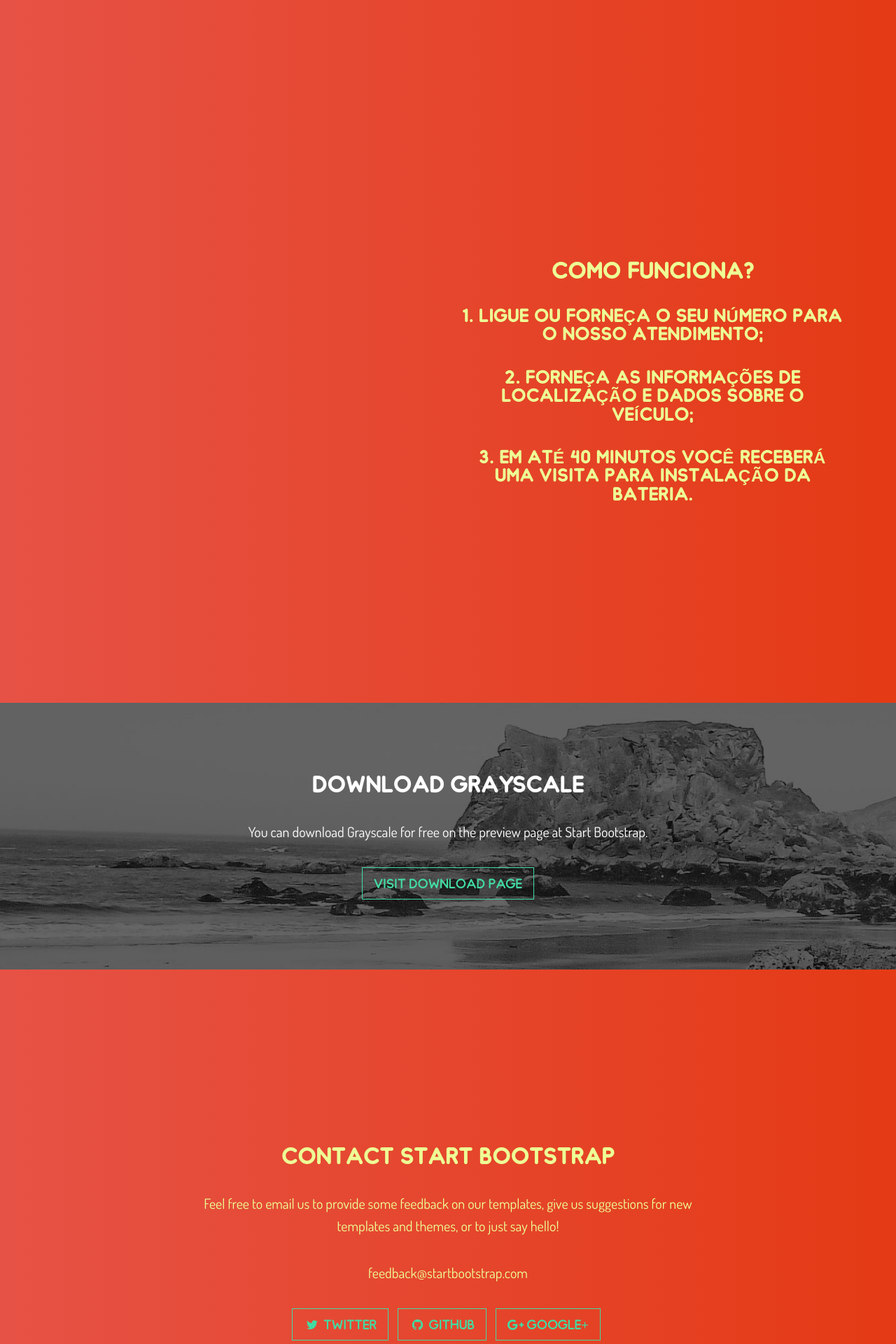
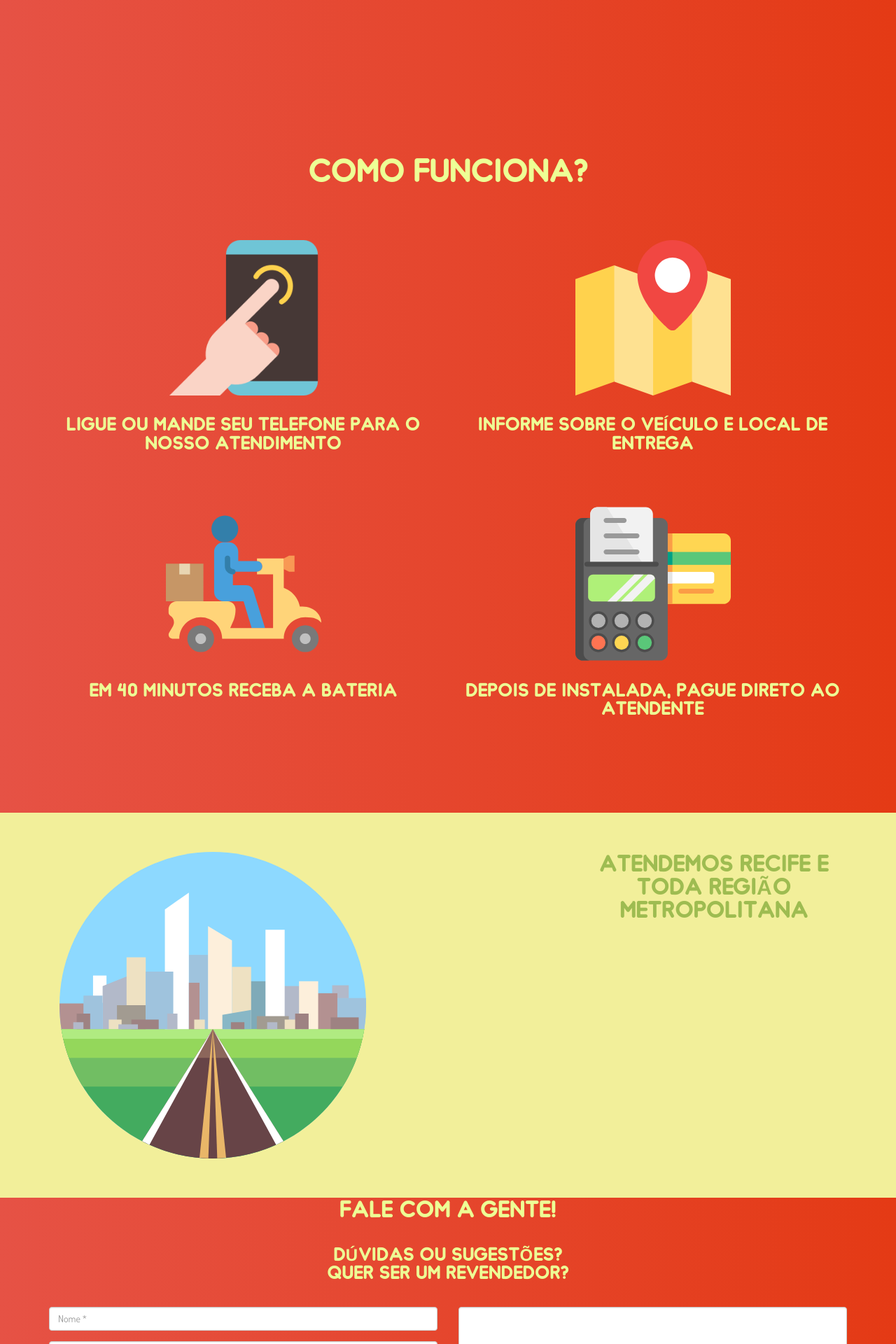
Before and after one commit to 3ecologias/ebat, a Django app: page / in a window 1280 px wide. Shown: the part 680-2600 px from the top of the page at 70% size. Run offline with Django 3.2, Linux system fonts and the light colour scheme; some libraries are stand-ins or nearby versions; some web fonts are replaced.

Commit message:
ebat updates

```diff
--- a/core/static/css/grayscale.css
+++ b/core/static/css/grayscale.css
@@ -184,13 +184,7 @@ background: linear-gradient(to left, #e43a15 , #e65245); /* W3C, IE 10+/ Edge, F
   }
 }
 .btn-circle {
-  width: 70px;
-  height: 70px;
-  margin-top: 15px;
-  padding: 7px 16px;
-  border: 2px solid white;
-  border-radius: 100% !important;
-  font-size: 40px;
+  font-size: 2em;
   color: white;
   background: transparent;
   -webkit-transition: background 0.3s ease-in-out;
@@ -252,10 +246,9 @@ background: linear-gradient(to left, #e43a15 , #e65245); /* W3C, IE 10+/ Edge, F
 }
 .download-section {
   width: 100%;
-  padding: 50px 0;
-  color: white;
-  background: url(../img/downloads-bg.jpg) no-repeat center center scroll;
-  background-color: black;
+  padding: 4em 0;
+  color: #9ebc51;
+  background-color: #f2ef9a;
   -webkit-background-size: cover;
   -moz-background-size: cover;
   background-size: cover;
@@ -267,11 +260,8 @@ background: linear-gradient(to left, #e43a15 , #e65245); /* W3C, IE 10+/ Edge, F
   margin-top: 100px;
 }
 @media (min-width: 767px) {
-  .content-section {
-    padding-top: 250px;
-  }
   .download-section {
-    padding: 100px 0;
+    padding: 4em 0;
   }
   #map {
     height: 400px;
@@ -352,6 +342,17 @@ body {
   top: 4.5em!important;
 }
 
+@media (max-width: 767px) {
+  #battery {
+    top: -4.5em!important;
+    left: 20vw!important;
+  }
+
+  #logo {
+    top: 4.5em!important;
+    left: 20vw!important;
+  }
+}
 .space
 {
   margin-bottom:1em;
@@ -453,8 +454,9 @@ padding-top: 0.25em;
 }
 
 .icon img {
-  width: 4em;
+  width: 3em;
   margin-top: -0.5em;
+  opacity: 1;
 }
 
 .call-me {
@@ -482,3 +484,25 @@ padding-top: 0.25em;
     width:9em;
   }
 }
+
+@media (max-width: 480px)
+{
+  .img-responsive {
+    max-width:75%;
+  }
+}
+.steps {
+  padding-bottom: 2em;
+  padding-top: 3em;
+}
+.steps img {
+  max-width:40%;
+}
+
+#about h1{
+  font-size: 3em;
+}
+
+#download .img-responsive {
+  max-width: 60%;
+}
--- a/core/templates/core/index.html
+++ b/core/templates/core/index.html
@@ -84,50 +84,96 @@
     <!-- About Section -->
     <section id="about" class="container content-section text-center">
         <div class="row">
-            <div class="col-sm-6 col-sm-offset-6">
-                <h2>Como funciona?</h2>
-                <h3>1. Ligue ou forneça o seu número para o nosso atendimento;</h3>
-                <h3>2. Forneça as informações de localização e dados sobre o veículo;</h3>
-                <h3>3. Em até 40 minutos você receberá uma visita para instalação da bateria.</h3>
+            <div class="col-sm-12">
+              <h1> Como funciona? </h1>
+            </div>
+            <div class="col-sm-6">
+                <center class="steps">
+                  <img class="img-responsive" src="{% static 'img/254040.png' %}">
+                </center>
+                <h3>Ligue ou mande seu telefone para o nosso atendimento</h3>
+            </div>
+            <div class="col-sm-6">
+                <center class="steps">
+                  <img class="img-responsive" src="{% static 'img/254061.svg' %}">
+                </center>
+                <h3>Informe sobre o veículo e local de entrega</h3>
+            </div>
+            <div class="col-sm-6">
+                <center class="steps">
+                  <img class="img-responsive" src="{% static 'img/275339.svg' %}">
+                </center>
+                <h3>Em 40 minutos receba a bateria</h3>
+            </div>
+            <div class="col-sm-6">
+                <center class="steps">
+                  <img class="img-responsive" src="{% static 'img/313115.svg' %}">
+                </center>
+                <h3>Depois de instalada, pague direto ao atendente</h3>
             </div>
         </div>
     </section>
-
     <!-- Download Section -->
     <section id="download" class="content-section text-center">
         <div class="download-section">
             <div class="container">
-                <div class="col-lg-8 col-lg-offset-2">
-                    <h2>Download Grayscale</h2>
-                    <p>You can download Grayscale for free on the preview page at Start Bootstrap.</p>
-                    <a href="http://startbootstrap.com/template-overviews/grayscale/" class="btn btn-default btn-lg">Visit Download Page</a>
+                <div class="col-sm-8">
+                    <img class="img-responsive" src="{% static 'img/119583.svg' %}">
+                </div>
+                <div class="col-sm-4">
+                    <h2>Atendemos Recife e toda região metropolitana</h2>
                 </div>
             </div>
         </div>
     </section>
 
     <!-- Contact Section -->
-    <section id="contact" class="container content-section text-center">
-        <div class="row">
-            <div class="col-lg-8 col-lg-offset-2">
-                <h2>Contact Start Bootstrap</h2>
-                <p>Feel free to email us to provide some feedback on our templates, give us suggestions for new templates and themes, or to just say hello!</p>
-                <p><a href="mailto:feedback@startbootstrap.com">feedback@startbootstrap.com</a>
-                </p>
-                <ul class="list-inline banner-social-buttons">
-                    <li>
-                        <a href="https://twitter.com/SBootstrap" class="btn btn-default btn-lg"><i class="fa fa-twitter fa-fw"></i> <span class="network-name">Twitter</span></a>
-                    </li>
-                    <li>
-                        <a href="https://github.com/IronSummitMedia/startbootstrap" class="btn btn-default btn-lg"><i class="fa fa-github fa-fw"></i> <span class="network-name">Github</span></a>
-                    </li>
-                    <li>
-                        <a href="https://plus.google.com/+Startbootstrap/posts" class="btn btn-default btn-lg"><i class="fa fa-google-plus fa-fw"></i> <span class="network-name">Google+</span></a>
-                    </li>
-                </ul>
+        <section id="contact">
+        <div class="container">
+            <div class="row">
+                <div class="col-lg-12 text-center">
+                    <h2 class="section-heading">Fale com a gente!</h2>
+                    <h3 class="section-subheading"> Dúvidas ou sugestões?<br> Quer ser um revendedor?</h3>
+                </div>
+            </div>
+            <div class="row">
+                <div class="col-lg-12">
+                    <form name="sentMessage" id="contactForm" role="form" action="" method="post">
+                        <input type='hidden' name='csrfmiddlewaretoken' value='bfUVhrrHhTIiEFBV8f8BF2xG27HAIDbw0cVtO9rQZTNo4Jk1z1FCAXlDjhFHfhgu' />
+                        <div class="row">
+                            <div class="col-md-6">
+                                <div class="form-group">
+                                    <input class="form-control" id="name" name="name" placeholder="Nome *" type="text" required />
+                                    <p class="help-block text-danger"></p>
+                                </div>
+                                <div class="form-group">
+                                    <input class="form-control" id="email" name="email_contact" placeholder="Email *" type="email" required />
+                                </div>
+                                <div class="form-group">
+                                    <input class="form-control" id="phone" maxlength="15" name="phone" placeholder="Telefone *" type="text" required />
+                                    <p class="help-block text-danger"></p>
+                                </div>
+                            </div>
+                            <div class="col-md-6">
+                                <div class="form-group">
+                                    <textarea class="form-control" cols="40" id="message" name="content" placeholder="Mensagem *" rows="10" required>
+    </textarea>
+                                    <p class="help-block text-danger"></p>
+                                </div>
+                            </div>
+                            <div class="clearfix"></div>
+                            <div class="col-lg-12 text-center">
+
+                                <button type="submit" class="btn btn-xl">Enviar mensagem</button>
+                            </div>
+                        </div>
+                    </form>
+                </div>
             </div>
         </div>
-    </section>
+
+
+        </section>
 
     <!-- Map Section -->
 
@@ -169,7 +215,6 @@
       $('.tel').toggleClass('invisible');
     });
     </script>
-
 </body>
 
 </html>
```
Also changed, not shown: core/static/img/119583.svg (added), core/static/img/254040.png (added), core/static/img/254061.svg (added), core/static/img/275339.svg (added), core/static/img/313115.svg (added).
